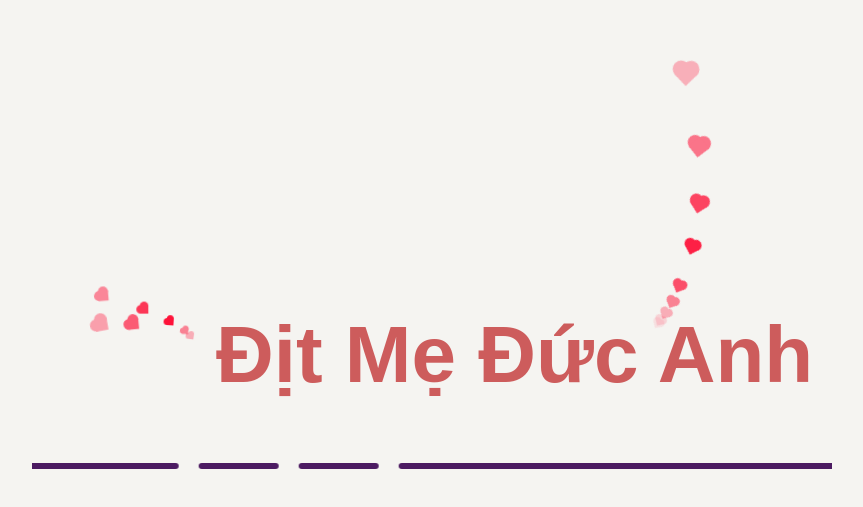
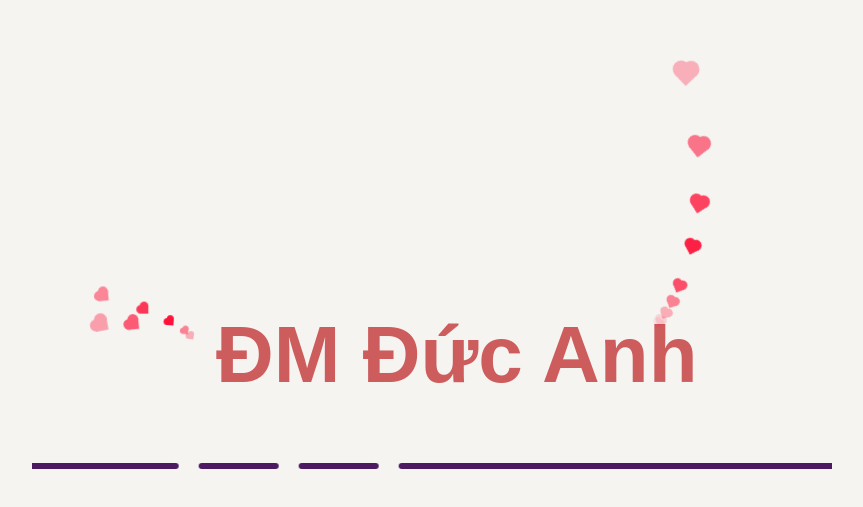
Before and after one commit to minh12g/vanminhok, a plain HTML site: page nghichlinhtinh/index.html in a window 1280 px wide. Shown: the part 171-678 px from the top of the page, without its empty margins (208-1071 px from the left). Drawn offline with Linux system fonts and the light colour scheme; a web font is replaced by a local one.

Commit message:
code linh tinh

```diff
--- a/nghichlinhtinh/index.html
+++ b/nghichlinhtinh/index.html
@@ -2289,7 +2289,7 @@
   /* font-family: cursive; */
   font-size: 5rem;
   color: indianred;">
-            Địt Mẹ Đức Anh
+            ĐM Đức Anh
         </h1>
         <div class='vehicle-body'>
             <div class='wrap-body'>
```
Also changed, not shown: main.js (added), style.css (added).
